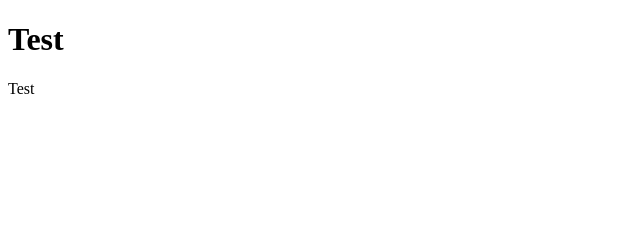
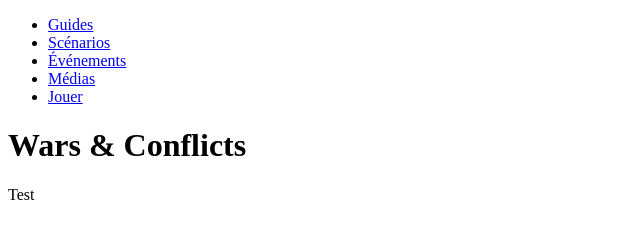
Before and after one commit to Omicronvision/Omicronvision.github.io, a plain HTML site: page index.html in a window 1280 px wide. Shown: the whole page, without its empty margins (0-640 px from the left). Drawn offline with Linux system fonts and the light colour scheme.

Commit message:
Update index.html

```diff
--- a/index.html
+++ b/index.html
@@ -4,7 +4,16 @@
     <title>Wars & Conflicts</title>
   </head>
   <body>
-    <h1>Test</h1>
+    <nav>
+      <ul>
+        <li><a href="#">Guides</a></li>
+        <li><a href="#">Scénarios</a></li>
+        <li><a href="#">Événements</a></li>
+        <li><a href="#">Médias</a></li>
+        <li><a href="#">Jouer</a></li>
+      </ul>
+    </nav>
+    <h1>Wars & Conflicts</h1>
     <p>Test</p>
   </body>
 </html>
```
